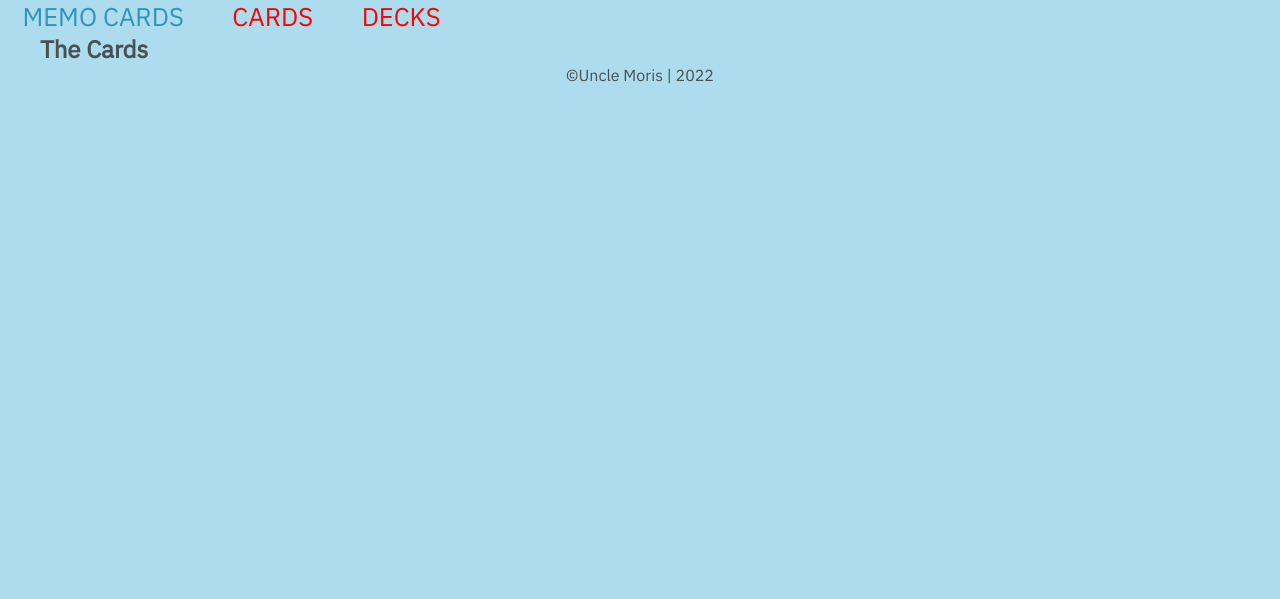
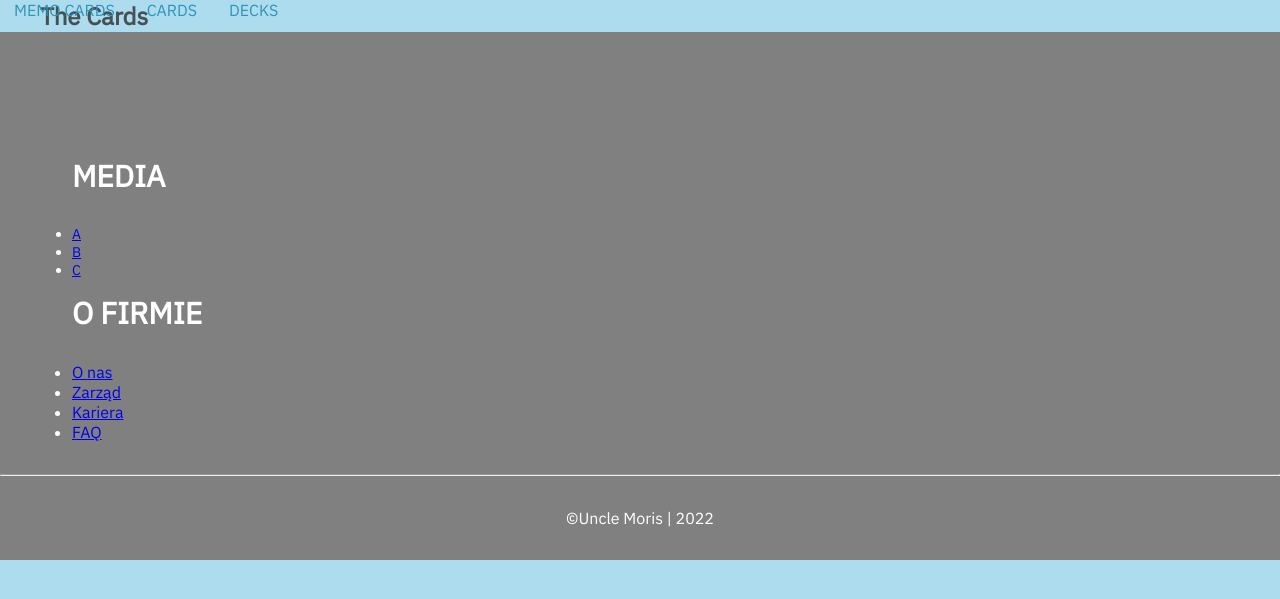
Before and after one commit to MemoryCards/backend, a Django app: page /cards/ in a window 1280 px wide. Shown: the top 599 px of the page. Run offline with Django 4.2, Linux system fonts and the light colour scheme; data that the repository does not hold is empty; some libraries are stand-ins or nearby versions.

Commit message:
new cards

```diff
--- a/memory_cards/main/static/main/css/style.css
+++ b/memory_cards/main/static/main/css/style.css
@@ -10,12 +10,14 @@ sass style.scss:../css/style.css -w
 }
 
 html {
+  font-size: 62.5%;
   scroll-behavior: smooth;
 }
 
 body {
+  background-color: #ACDCEE;
   font-family: "IBM Plex Sans", sans-serif;
-  background-color: #ACDCEE;
+  font-size: 1.6rem;
   color: #475053;
 }
 
@@ -40,6 +42,29 @@ body {
   padding: 6em 2em;
 }
 
+.nav {
+  position: fixed;
+  top: 0;
+  display: flex;
+  justify-content: center;
+  align-items: center;
+  height: 100px;
+  height: 100px;
+  /*
+  background-image: url();
+  transform: translateX(100%);
+  transition: .5s cubic-bezier(0.65, 0.05, 0.36, 1);
+  */
+  z-index: 1;
+  /*
+  &--active {
+    transform: translateX(0);
+  }
+  */
+}
+.nav-desktop {
+  display: block;
+}
 .nav-mobile {
   display: none;
 }
@@ -48,16 +73,43 @@ body {
   text-decoration: none;
   padding: 1.4rem;
   font-size: 1.6rem;
-  color: red;
+  color: #2E94B9;
 }
 .nav__link:hover {
   color: #2E94B9;
 }
 
 .footer {
-  display: flex;
-  justify-content: center;
-  align-items: center;
+  color: white;
+  background-color: gray;
+}
+.footer .wrapper {
+  padding: 6em 2em 2em;
+}
+.footer__box {
+  font-size: 1.4rem;
+}
+.footer__box-title {
+  margin-bottom: 1em;
+  font-size: 3rem;
+  text-transform: uppercase;
+}
+.footer__box {
+  margin: 2em 0 1em;
+}
+.footer__box-link {
+  padding: 0 0.3em;
+  font-size: 3.6rem;
+  color: white;
+  text-decoration: none;
+  transition: color 0.3s;
+}
+.footer__box-link:hover {
+  color: white;
+}
+.footer__bottom-text {
+  padding: 2em;
+  text-align: center;
 }
 
 @media (min-width: 992px) {
--- a/memory_cards/main/static/main/sass/base/_reset.scss
+++ b/memory_cards/main/static/main/sass/base/_reset.scss
@@ -9,11 +9,14 @@
 }
 
 html{
-    scroll-behavior: smooth;
+  font-size: 62.5%;
+  scroll-behavior: smooth;
 }
 
 body {
+  background-color: colors.$light-blue;
   font-family: 'IBM Plex Sans', sans-serif;
-  background-color: colors.$light-blue;
+
+  font-size: 1.6rem;
   color: colors.$grey;
 }
--- a/memory_cards/main/static/main/sass/pages/_base.scss
+++ b/memory_cards/main/static/main/sass/pages/_base.scss
@@ -3,7 +3,30 @@
 
 
 .nav {
-  &-desktop {}
+  position: fixed;
+  top: 0;
+  display: flex;
+  justify-content: center;
+  align-items: center;
+  height: 100px;
+  height: 100px;
+  /*
+  background-image: url();
+  transform: translateX(100%);
+  transition: .5s cubic-bezier(0.65, 0.05, 0.36, 1);
+  */
+  z-index: 1;
+
+  /*
+  &--active {
+    transform: translateX(0);
+  }
+  */
+
+  &-desktop {
+    display: block;
+  }
+
   &-mobile {
     display: none;
   }
@@ -12,7 +35,7 @@
     text-decoration: none;
     padding: 1.4rem;
     font-size: 1.6rem;
-    color: red;
+    color: colors.$dark-blue;
     &:hover{
       color: #2E94B9;
     }
@@ -20,9 +43,44 @@
 }
 
 .footer {
-  display: flex;
-  justify-content: center;
-  align-items: center;
+  color: white;
+  background-color: gray;
+
+  .wrapper {
+    padding: 6em 2em 2em;
+  }
+
+  &__box {
+    font-size: 1.4rem;
+  }
+
+  &__box-title {
+    margin-bottom: 1em;
+    font-size: 3rem;
+    text-transform: uppercase;
+  }
+
+  &__box {
+    margin: 2em 0 1em;
+  }
+
+  &__box-link {
+    padding: 0 .3em;
+    font-size: 3.6rem;
+    color: white;
+    text-decoration: none;
+    transition: color .3s;
+
+
+    &:hover {
+      color: white;
+    }
+
+  }
+  &__bottom-text {
+    padding: 2em;
+    text-align: center;
+  }
 }
 
 
--- a/memory_cards/main/templates/base.html
+++ b/memory_cards/main/templates/base.html
@@ -38,7 +38,30 @@
     {% endblock %}
 
     <footer class="footer">
-        <p class=" ">©Uncle Moris | <span class="y"></span></p>
+        <div class="wrapper">
+            <div class="footer__boxes">
+                <div class="footer__box">
+                    <h3 class="footer__box-title">Media</h3>
+                    <ul class="footer__box-list">
+                        <li class="footer__box-list-item"><a href="#">A</a></li>
+                        <li class="footer__box-list-item"><a href="#">B</a></li>
+                        <li class="footer__box-list-item"><a href="#">C</a></li>
+                    </ul>
+                </div>
+                <div class="footer_box footer__box-desktop">
+                <h3 class="footer__box-title">O Firmie</h3>
+                <ul class="footer__box-list">
+                    <li class="footer__box-list-item"><a href="#">O nas</a></li>
+                    <li class="footer__box-list-item"><a href="#">Zarząd</a></li>
+                    <li class="footer__box-list-item"><a href="#">Kariera</a></li>
+                    <li class="footer__box-list-item"><a href="#">FAQ</a></li>
+                </ul>
+            </div>
+            </div>
+            </div>
+        </div>
+        <hr>
+        <p class="footer__bottom-text">©Uncle Moris | <span class="y"></span></p>
     </footer>
     <script src="https://cdn.jsdelivr.net/npm/bootstrap@5.2.0/dist/js/bootstrap.bundle.min.js"
             integrity="sha384-A3rJD856KowSb7dwlZdYEkO39Gagi7vIsF0jrRAoQmDKKtQBHUuLZ9AsSv4jD4Xa"
```
